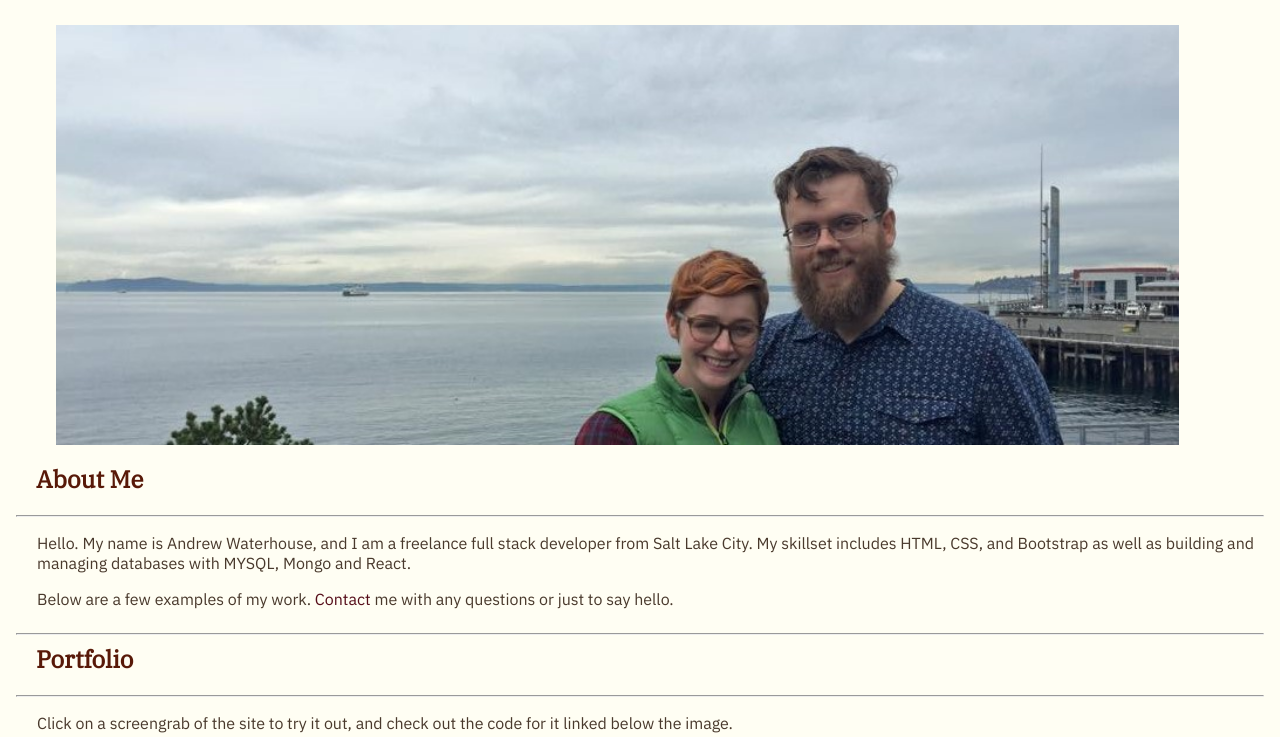
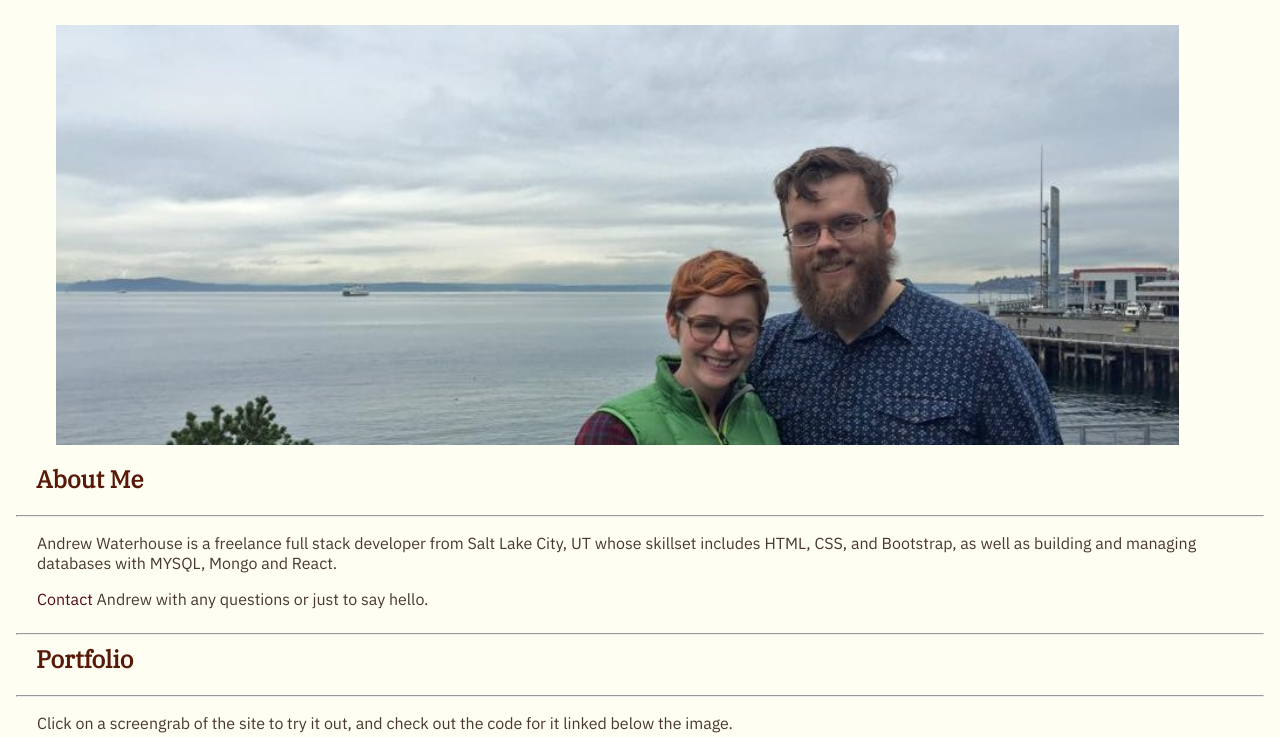
Before and after one commit to gudolph/Portfolio, a plain HTML site: page index.html in a window 1280 px wide. Shown: the part 63-800 px from the top of the page. Drawn offline with Linux system fonts and the light colour scheme.

Commit message:
Trying to commit for the first time in forever and realizing I have to include a -m and a comment

```diff
--- a/index.html
+++ b/index.html
@@ -38,10 +38,10 @@
     <div class="container">
         <h2 id="about">About Me</h2>
         <hr>
-        <p>Hello. My name is Andrew Waterhouse, and I am a freelance full stack developer from Salt Lake City. My
-            skillset includes HTML, CSS, and Bootstrap as well as building and managing databases with MYSQL, Mongo and
+        <p> Andrew Waterhouse is a freelance full stack developer from Salt Lake City, UT whose
+            skillset includes HTML, CSS, and Bootstrap, as well as building and managing databases with MYSQL, Mongo and
             React.</p>
-        <p>Below are a few examples of my work. <a href="#contact">Contact</a> me with any questions or just to say hello.</p>
+        <p><a href="#contact">Contact</a> Andrew with any questions or just to say hello.</p>
     </div>
     <div class="container">
         <hr>
```
